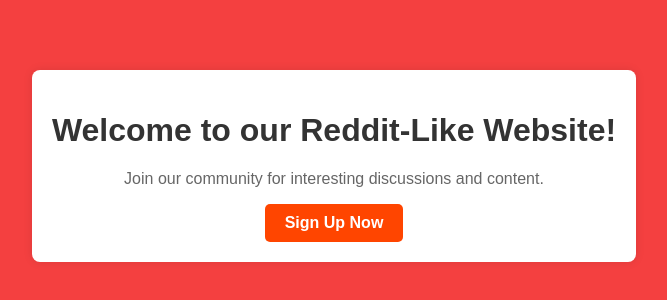
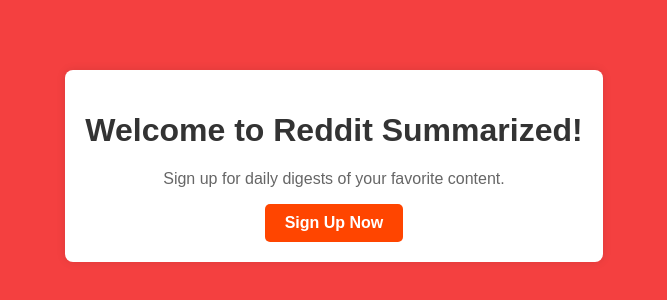
Before and after one commit to grundyal/GrizzHack6, a plain HTML site: page frontend/templates/landing.html in a window 1280 px wide. Shown: the part 234-534 px from the top of the page, without its empty margins (306-973 px from the left). Drawn offline with Linux system fonts and the light colour scheme; files that its build step writes are made by us from their sources.

Commit message:
landing page fixed

```diff
--- a/frontend/templates/landing.html
+++ b/frontend/templates/landing.html
@@ -3,13 +3,13 @@
 <head>
     <meta charset="UTF-8">
     <meta name="viewport" content="width=device-width, initial-scale=1.0">
-    <title>Reddit-Like Website</title>
+    <title>Reddit Summarized</title>
     <link rel="stylesheet" href="./static/landing_style.css">
 </head>
 <body>
     <div class="container">
-        <h1>Welcome to our Reddit-Like Website!</h1>
-        <p>Join our community for interesting discussions and content.</p>
+        <h1>Welcome to Reddit Summarized!</h1>
+        <p>Sign up for daily digests of your favorite content.</p>
         <a href="/home" class="signup-button">Sign Up Now</a>
     </div>
 </body>
```
